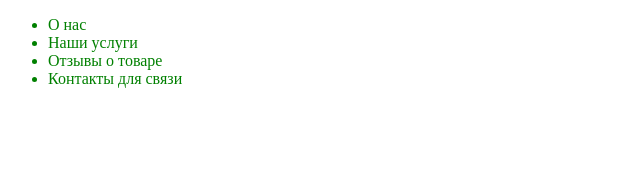
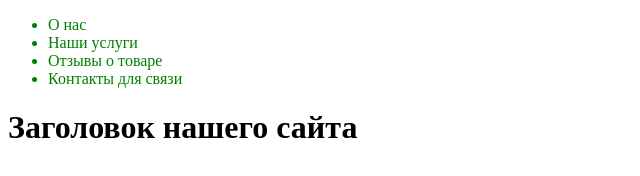
Before and after one commit to IrinaAstakhova/urban-module-6, a plain HTML site: page index.html in a window 1280 px wide. Shown: the whole page, without its empty margins (0-640 px from the left). Drawn offline with Linux system fonts and the light colour scheme.

Commit message:
Добавление заголовка

```diff
--- a/index.html
+++ b/index.html
@@ -15,5 +15,9 @@
             <li>Контакты для связи</li>
         </ul>
     </nav>
+    <header>
+        <H1>Заголовок нашего сайта
+        </H1>
+    </header>
 </body>
 </html>
```
